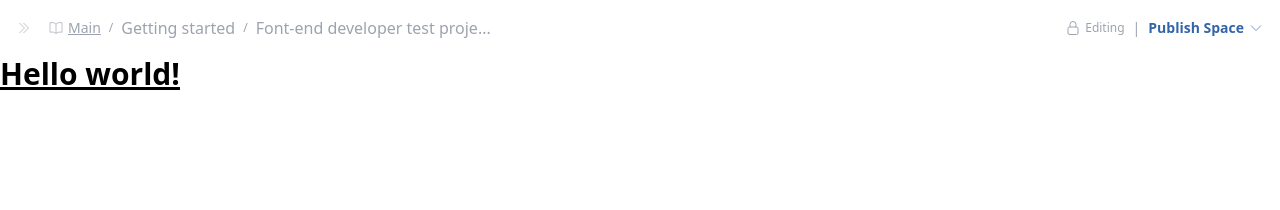
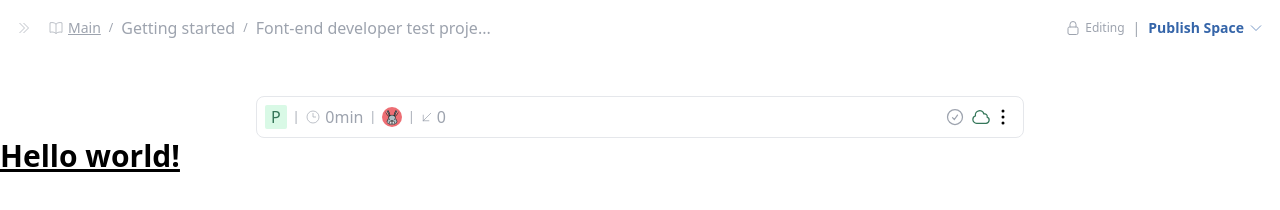
Before and after one commit to BenMukebo/front-end-test-helpjuice, a website: page dist/index.html in a window 1280 px wide. Drawn offline with Linux system fonts and the light colour scheme.

Commit message:
Design the first section of the page

```diff
--- a/dist/index.html
+++ b/dist/index.html
@@ -1,5 +1,6 @@
 <!DOCTYPE html>
 <html lang="en">
+
 <head>
   <meta charset="UTF-8">
   <meta name="viewport" content="width=device-width, initial-scale=1.0">
@@ -7,18 +8,22 @@
   <link href="./output.css" rel="stylesheet">
   <!-- <script src="https://cdn.tailwindcss.com"></script> -->
 </head>
+
 <body>
   <header class="p-4 flex justify-between items-center">
     <div class="flex items-center gap-2 text-input-color">
       <p class="mr-2">
-        <svg class="w-4" xmlns="http://www.w3.org/2000/svg" fill="none" viewBox="0 0 24 24" strokeWidth={1.5} stroke="currentColor" className="w-6 h-6">
+        <svg class="w-4" xmlns="http://www.w3.org/2000/svg" fill="none" viewBox="0 0 24 24" strokeWidth={1.5}
+          stroke="currentColor" className="w-6 h-6">
           <path strokeLinecap="round" strokeLinejoin="round" d="m5.25 4.5 7.5 7.5-7.5 7.5m6-15 7.5 7.5-7.5 7.5" />
         </svg>
       </p>
 
       <p class="flex items-center gap-1 text-input-color">
-        <svg class="w-4" xmlns="http://www.w3.org/2000/svg" fill="none" viewBox="0 0 24 24" strokeWidth={1.5} stroke="currentColor" className="w-6 h-6">
-          <path strokeLinecap="round" strokeLinejoin="round" d="M12 6.042A8.967 8.967 0 0 0 6 3.75c-1.052 0-2.062.18-3 .512v14.25A8.987 8.987 0 0 1 6 18c2.305 0 4.408.867 6 2.292m0-14.25a8.966 8.966 0 0 1 6-2.292c1.052 0 2.062.18 3 .512v14.25A8.987 8.987 0 0 0 18 18a8.967 8.967 0 0 0-6 2.292m0-14.25v14.25" />
+        <svg class="w-4" xmlns="http://www.w3.org/2000/svg" fill="none" viewBox="0 0 24 24" strokeWidth={1.5}
+          stroke="currentColor" className="w-6 h-6">
+          <path strokeLinecap="round" strokeLinejoin="round"
+            d="M12 6.042A8.967 8.967 0 0 0 6 3.75c-1.052 0-2.062.18-3 .512v14.25A8.987 8.987 0 0 1 6 18c2.305 0 4.408.867 6 2.292m0-14.25a8.966 8.966 0 0 1 6-2.292c1.052 0 2.062.18 3 .512v14.25A8.987 8.987 0 0 0 18 18a8.967 8.967 0 0 0-6 2.292m0-14.25v14.25" />
         </svg>
         <span class="text-sm font-medium underline">Main</span>
       </p>
@@ -34,8 +39,10 @@
 
     <nav class="flex justify-between items-center">
       <div class="flex items-center gap-1 text-input-color text-sm">
-        <svg class="w-4" xmlns="http://www.w3.org/2000/svg" fill="none" viewBox="0 0 24 24" stroke-width="1.5" stroke="currentColor" class="w-6 h-6">
-          <path stroke-linecap="round" stroke-linejoin="round" d="M16.5 10.5V6.75a4.5 4.5 0 1 0-9 0v3.75m-.75 11.25h10.5a2.25 2.25 0 0 0 2.25-2.25v-6.75a2.25 2.25 0 0 0-2.25-2.25H6.75a2.25 2.25 0 0 0-2.25 2.25v6.75a2.25 2.25 0 0 0 2.25 2.25Z" />
+        <svg class="w-4" xmlns="http://www.w3.org/2000/svg" fill="none" viewBox="0 0 24 24" stroke-width="1.5"
+          stroke="currentColor" class="w-6 h-6">
+          <path stroke-linecap="round" stroke-linejoin="round"
+            d="M16.5 10.5V6.75a4.5 4.5 0 1 0-9 0v3.75m-.75 11.25h10.5a2.25 2.25 0 0 0 2.25-2.25v-6.75a2.25 2.25 0 0 0-2.25-2.25H6.75a2.25 2.25 0 0 0-2.25 2.25v6.75a2.25 2.25 0 0 0 2.25 2.25Z" />
         </svg>
         <p class="text-xs">Editing</p>
       </div>
@@ -43,19 +50,69 @@
 
       <div class="flex items-center gap-1 text-secondary">
         <p class="text-sm font-semibold ">Publish Space</p>
-        <svg class="w-4" xmlns="http://www.w3.org/2000/svg" fill="none" viewBox="0 0 24 24" strokeWidth={1.5} stroke="currentColor" className="w-6 h-6">
+        <svg class="w-4" xmlns="http://www.w3.org/2000/svg" fill="none" viewBox="0 0 24 24" strokeWidth={1.5}
+          stroke="currentColor" className="w-6 h-6">
           <path strokeLinecap="round" strokeLinejoin="round" d="m19.5 8.25-7.5 7.5-7.5-7.5" />
         </svg>
-    </div>
+      </div>
   </header>
 
   <main>
-    <section>
-      <div></div>
+    <section class="w-11/12 max-w-[768px] mx-auto mt-10">
+      <div class="flex justify-between items-center p-2 border border-[#e5e7eb] rounded-lg">
+        <div class="flex items-center gap-1.5 text-input-color">
+          <p class="text-base px-1.5 rounded-sm bg-[#d9f9e6] text-[#347659]">P</p>
+          <div class="text-xs">|</div>
+          <p class="flex items-center gap-1 text-[#9da3ae]">
+            <svg class="w-4" xmlns="http://www.w3.org/2000/svg" fill="none" viewBox="0 0 24 24" strokeWidth={1.5}
+              stroke="currentColor" className="w-6 h-6">
+              <path strokeLinecap="round" strokeLinejoin="round" d="M12 6v6h4.5m4.5 0a9 9 0 1 1-18 0 9 9 0 0 1 18 0Z" />
+            </svg>
+            <span>0min</span>
+          </p>
+          <div class="text-xs">|</div>
+          <div class="w-5 p-0.5 bg-[#ed6e74] rounded-full">
+            <img src="./img/rabbit2.png" alt="" class="rounded-full">
+          </div>
+          <div class="text-xs">|</div>
+          <p class="flex items-center gap-1">
+            <svg class="w-3" xmlns="http://www.w3.org/2000/svg" fill="none" viewBox="0 0 24 24" stroke-width="1.5"
+              stroke="currentColor" class="w-6 h-6">
+              <path stroke-linecap="round" stroke-linejoin="round" d="m19.5 4.5-15 15m0 0h11.25m-11.25 0V8.25" />
+            </svg>
+            <span>0</span>
+          </p>
+        </div>
+
+        <div class="flex items-center">
+          <div class="w-5 mr-1.5">
+            <svg class="text-input-color" xmlns="http://www.w3.org/2000/svg" fill="none" viewBox="0 0 24 24"
+              stroke-width="1.5" stroke="currentColor" class="w-6 h-6">
+              <path stroke-linecap="round" stroke-linejoin="round"
+                d="M9 12.75 11.25 15 15 9.75M21 12a9 9 0 1 1-18 0 9 9 0 0 1 18 0Z" />
+            </svg>
+          </div>
+          <div class="w-5">
+            <svg class="text-[#347659]" xmlns="http://www.w3.org/2000/svg" fill="none" viewBox="0 0 24 24"
+              stroke-width="1.5" stroke="currentColor" class="w-6 h-6">
+              <path stroke-linecap="round" stroke-linejoin="round"
+                d="M2.25 15a4.5 4.5 0 0 0 4.5 4.5H18a3.75 3.75 0 0 0 1.332-7.257 3 3 0 0 0-3.758-3.848 5.25 5.25 0 0 0-10.233 2.33A4.502 4.502 0 0 0 2.25 15Z" />
+            </svg>
+          </div>
+          <div class="w-6">
+            <svg class="text-black" xmlns="http://www.w3.org/2000/svg" fill="none" viewBox="0 0 24 24"
+              stroke-width="1.5" stroke="currentColor" class="w-6 h-6">
+              <path stroke-linecap="round" stroke-linejoin="round"
+                d="M12 6.75a.75.75 0 1 1 0-1.5.75.75 0 0 1 0 1.5ZM12 12.75a.75.75 0 1 1 0-1.5.75.75 0 0 1 0 1.5ZM12 18.75a.75.75 0 1 1 0-1.5.75.75 0 0 1 0 1.5Z" />
+            </svg>
+          </div>
+        </div>
+      </div>
     </section>
   </main>
   <h1 class="text-3xl font-bold underline">
     Hello world!
   </h1>
 </body>
+
 </html>
```
Also changed, not shown: dist/img/rabbit2.png (added), dist/output.css, 1 other file.
